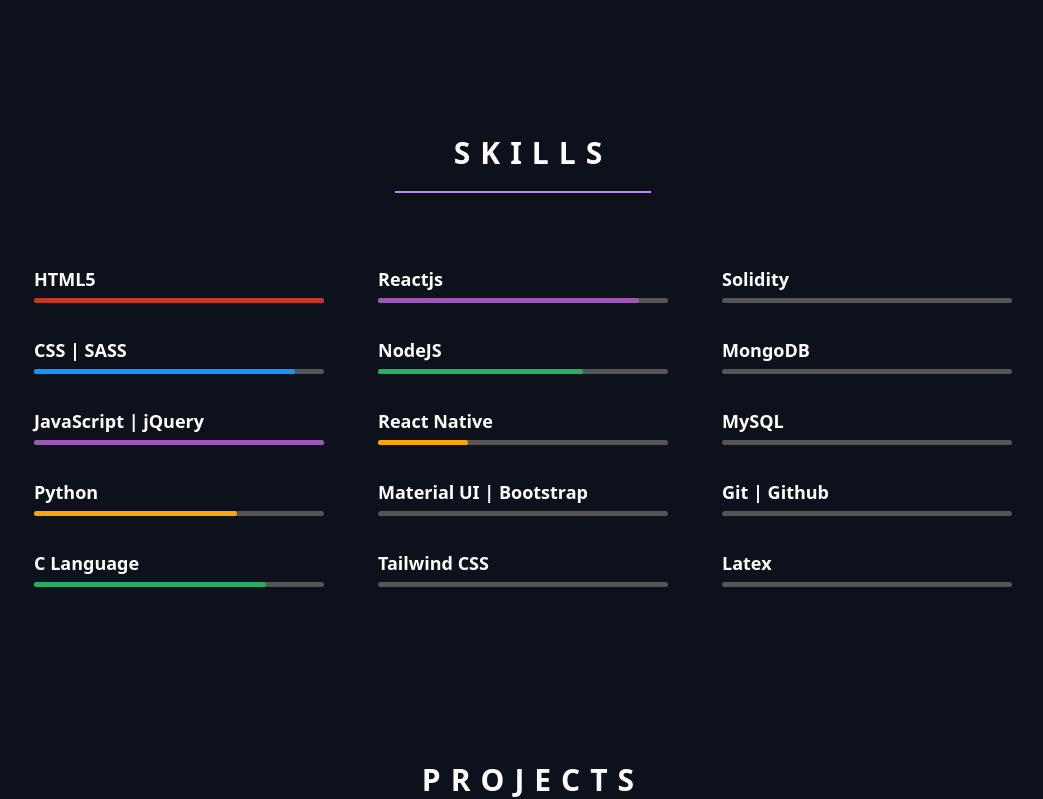
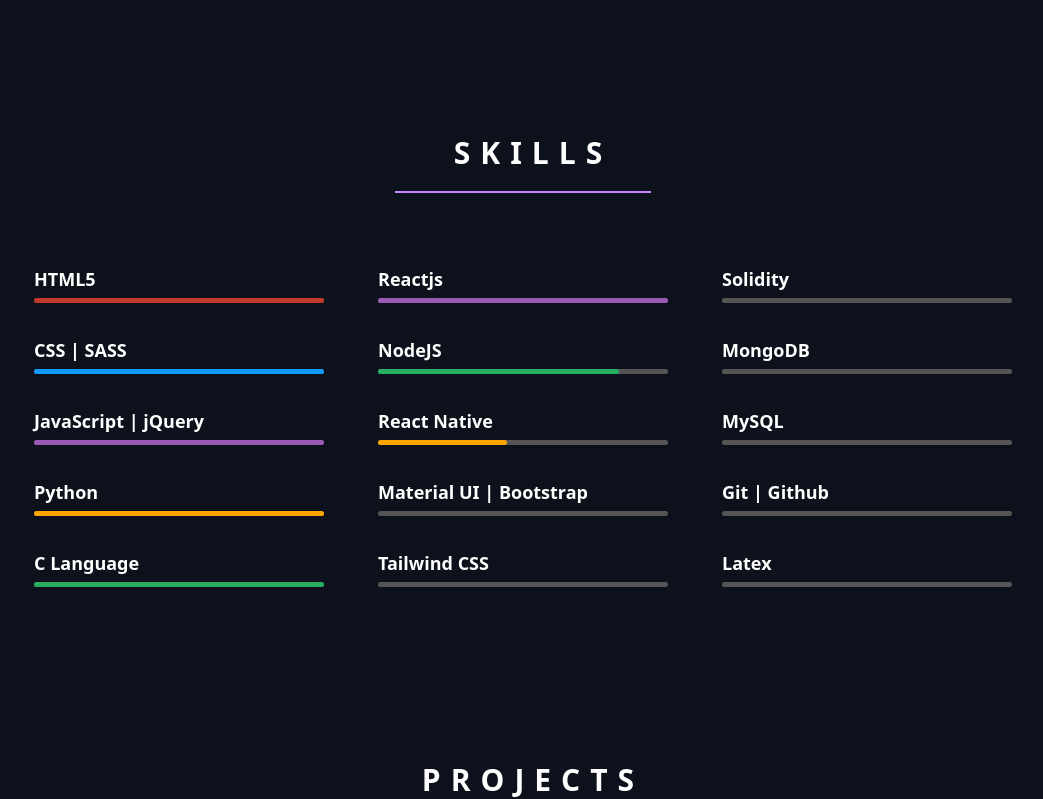
Before and after one commit to Aayushd18/Portfolio-Aayush, a Next.js app: page / in a window 1280 px wide. Shown: the part 825-1624 px from the top of the page, without its empty margins (133-1176 px from the left). Built offline with nearby package versions, Linux system fonts and the light colour scheme.

Commit message:
Changed progress bar animation

```diff
--- a/styles/globals.scss
+++ b/styles/globals.scss
@@ -600,53 +600,53 @@
 .progressgreen{background-color:$green;}
 
 @-webkit-keyframes progress-html{0%{width: 0%;} 100%{ width: 100%;}}
-@-webkit-keyframes progress-css{0%{width: 0%;} 100%{ width: 90%;}}
+@-webkit-keyframes progress-css{0%{width: 0%;} 100%{ width: 100%;}}
 @-webkit-keyframes progress-javascript{0%{width: 0%;} 100%{ width: 100%;}}
-@-webkit-keyframes progress-python{0%{width: 0%;} 100%{ width: 70%;}}
-@-webkit-keyframes progress-c{0%{width: 0%;} 100%{ width: 80%;}}
-@-webkit-keyframes progress-react{0%{width: 0%;} 100%{ width: 90%;}}
+@-webkit-keyframes progress-python{0%{width: 0%;} 100%{ width: 100%;}}
+@-webkit-keyframes progress-c{0%{width: 0%;} 100%{ width: 100%;}}
+@-webkit-keyframes progress-react{0%{width: 0%;} 100%{ width: 100%;}}
 // @-webkit-keyframes progress-react{0%{width: 0%;} 100%{ width: 90%;}}
-@-webkit-keyframes progress-node{0%{width: 0%;} 100%{ width: 85%;}}
-@-webkit-keyframes progress-reactnative{0%{width: 0%;} 100%{ width: 70%;}}
-@-webkit-keyframes progress-material{0%{width: 0%;} 100%{ width: 90%;}}
-@-webkit-keyframes progress-tailwind{0%{width: 0%;} 100%{ width: 90%;}}
-@-webkit-keyframes progress-solidity{0%{width: 0%;} 100%{ width: 60%;}}
-@-webkit-keyframes progress-mongo{0%{width: 0%;} 100%{ width: 80%;}}
-@-webkit-keyframes progress-mysql{0%{width: 0%;} 100%{ width: 70%;}}
-@-webkit-keyframes progress-git{0%{width: 0%;} 100%{ width: 90%;}}
+@-webkit-keyframes progress-node{0%{width: 0%;} 100%{ width: 100%;}}
+@-webkit-keyframes progress-reactnative{0%{width: 0%;} 100%{ width: 100%;}}
+@-webkit-keyframes progress-material{0%{width: 0%;} 100%{ width: 100%;}}
+@-webkit-keyframes progress-tailwind{0%{width: 0%;} 100%{ width: 100%;}}
+@-webkit-keyframes progress-solidity{0%{width: 0%;} 100%{ width: 100%;}}
+@-webkit-keyframes progress-mongo{0%{width: 0%;} 100%{ width: 100%;}}
+@-webkit-keyframes progress-mysql{0%{width: 0%;} 100%{ width: 100%;}}
+@-webkit-keyframes progress-git{0%{width: 0%;} 100%{ width: 100%;}}
 @-webkit-keyframes progress-latex{0%{width: 0%;} 100%{ width: 100%;}}
 
 @-moz-keyframes progress-html{0%{width: 0%;} 100%{ width: 100%;}}
-@-moz-keyframes progress-css{0%{width: 0%;} 100%{ width: 90%;}}
+@-moz-keyframes progress-css{0%{width: 0%;} 100%{ width: 100%;}}
 @-moz-keyframes progress-javascript{0%{width: 0%;} 100%{ width: 100%;}}
-@-moz-keyframes progress-python{0%{width: 0%;} 100%{ width: 70%;}}
-@-moz-keyframes progress-c{0%{width: 0%;} 100%{ width: 80%;}}
-@-moz-keyframes progress-react{0%{width: 0%;} 100%{ width: 90%;}}
-@-moz-keyframes progress-node{0%{width: 0%;} 100%{ width: 85%;}}
-@-moz-keyframes progress-reactnative{0%{width: 0%;} 100%{ width: 70%;}}
-@-moz-keyframes progress-material{0%{width: 0%;} 100%{ width: 90%;}}
-@-moz-keyframes progress-tailwind{0%{width: 0%;} 100%{ width: 90%;}}
-@-moz-keyframes progress-solidity{0%{width: 0%;} 100%{ width: 60%;}}
-@-moz-keyframes progress-mongo{0%{width: 0%;} 100%{ width: 80%;}}
-@-moz-keyframes progress-mysql{0%{width: 0%;} 100%{ width: 70%;}}
-@-moz-keyframes progress-git{0%{width: 0%;} 100%{ width: 90%;}}
+@-moz-keyframes progress-python{0%{width: 0%;} 100%{ width: 100%;}}
+@-moz-keyframes progress-c{0%{width: 0%;} 100%{ width: 100%;}}
+@-moz-keyframes progress-react{0%{width: 0%;} 100%{ width: 100%;}}
+@-moz-keyframes progress-node{0%{width: 0%;} 100%{ width: 100%;}}
+@-moz-keyframes progress-reactnative{0%{width: 0%;} 100%{ width: 100%;}}
+@-moz-keyframes progress-material{0%{width: 0%;} 100%{ width: 100%;}}
+@-moz-keyframes progress-tailwind{0%{width: 0%;} 100%{ width: 100%;}}
+@-moz-keyframes progress-solidity{0%{width: 0%;} 100%{ width: 100%;}}
+@-moz-keyframes progress-mongo{0%{width: 0%;} 100%{ width: 100%;}}
+@-moz-keyframes progress-mysql{0%{width: 0%;} 100%{ width: 100%;}}
+@-moz-keyframes progress-git{0%{width: 0%;} 100%{ width: 100%;}}
 @-moz-keyframes progress-latex{0%{width: 0%;} 100%{ width: 100%;}}
 
 @keyframes progress-html{0%{width: 0%;} 100%{ width: 100%;}}
-@keyframes progress-css{0%{width: 0%;} 100%{ width: 90%;}}
+@keyframes progress-css{0%{width: 0%;} 100%{ width: 100%;}}
 @keyframes progress-javascript{0%{width: 0%;} 100%{ width: 100%;}}
-@keyframes progress-python{0%{width: 0%;} 100%{ width: 70%;}}
-@keyframes progress-c{0%{width: 0%;} 100%{ width: 80%;}}
-@keyframes progress-react{0%{width: 0%;} 100%{ width: 90%;}}
-@keyframes progress-react{0%{width: 0%;} 100%{ width: 90%;}}
-@keyframes progress-node{0%{width: 0%;} 100%{ width: 85%;}}
-@keyframes progress-reactnative{0%{width: 0%;} 100%{ width: 70%;}}
-@keyframes progress-material{0%{width: 0%;} 100%{ width: 90%;}}
-@keyframes progress-tailwind{0%{width: 0%;} 100%{ width: 90%;}}
-@keyframes progress-solidity{0%{width: 0%;} 100%{ width: 60%;}}
-@keyframes progress-mongo{0%{width: 0%;} 100%{ width: 80%;}}
-@keyframes progress-mysql{0%{width: 0%;} 100%{ width: 70%;}}
-@keyframes progress-git{0%{width: 0%;} 100%{ width: 90%;}}
+@keyframes progress-python{0%{width: 0%;} 100%{ width: 100%;}}
+@keyframes progress-c{0%{width: 0%;} 100%{ width: 100%;}}
+@keyframes progress-react{0%{width: 0%;} 100%{ width: 100%;}}
+@keyframes progress-react{0%{width: 0%;} 100%{ width: 100%;}}
+@keyframes progress-node{0%{width: 0%;} 100%{ width: 100%;}}
+@keyframes progress-reactnative{0%{width: 0%;} 100%{ width: 100%;}}
+@keyframes progress-material{0%{width: 0%;} 100%{ width: 100%;}}
+@keyframes progress-tailwind{0%{width: 0%;} 100%{ width: 100%;}}
+@keyframes progress-solidity{0%{width: 0%;} 100%{ width: 100%;}}
+@keyframes progress-mongo{0%{width: 0%;} 100%{ width: 100%;}}
+@keyframes progress-mysql{0%{width: 0%;} 100%{ width: 100%;}}
+@keyframes progress-git{0%{width: 0%;} 100%{ width: 100%;}}
 @keyframes progress-latex{0%{width: 0%;} 100%{ width: 100%;}}
 
 .card {
```
